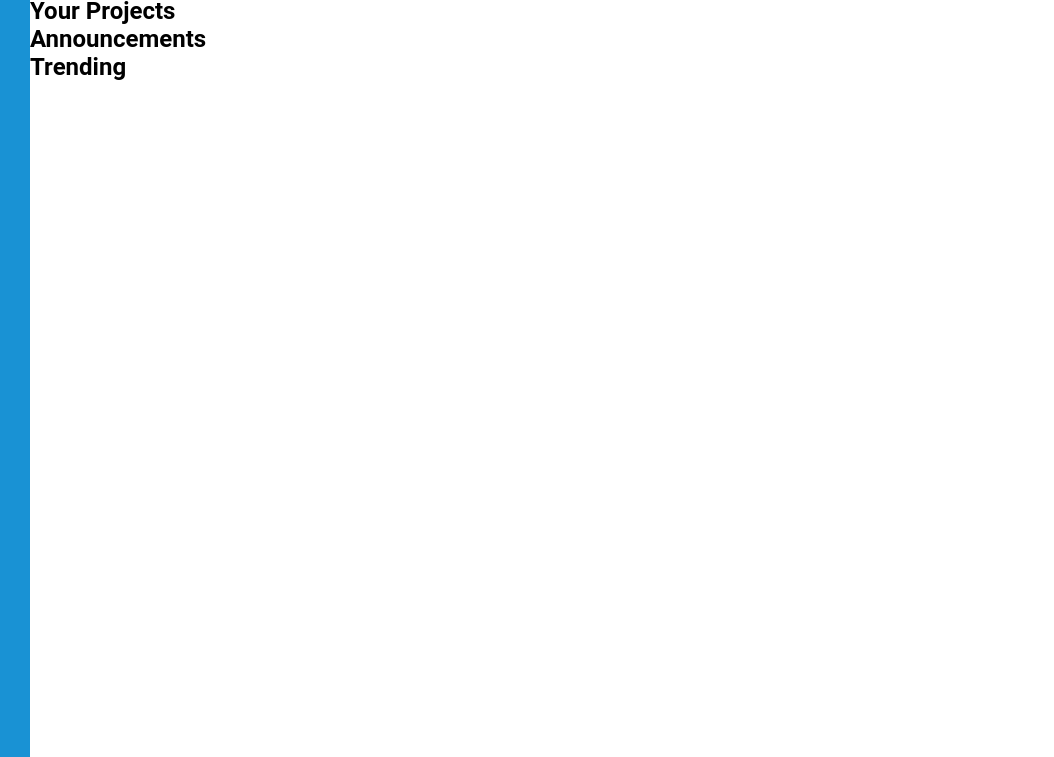
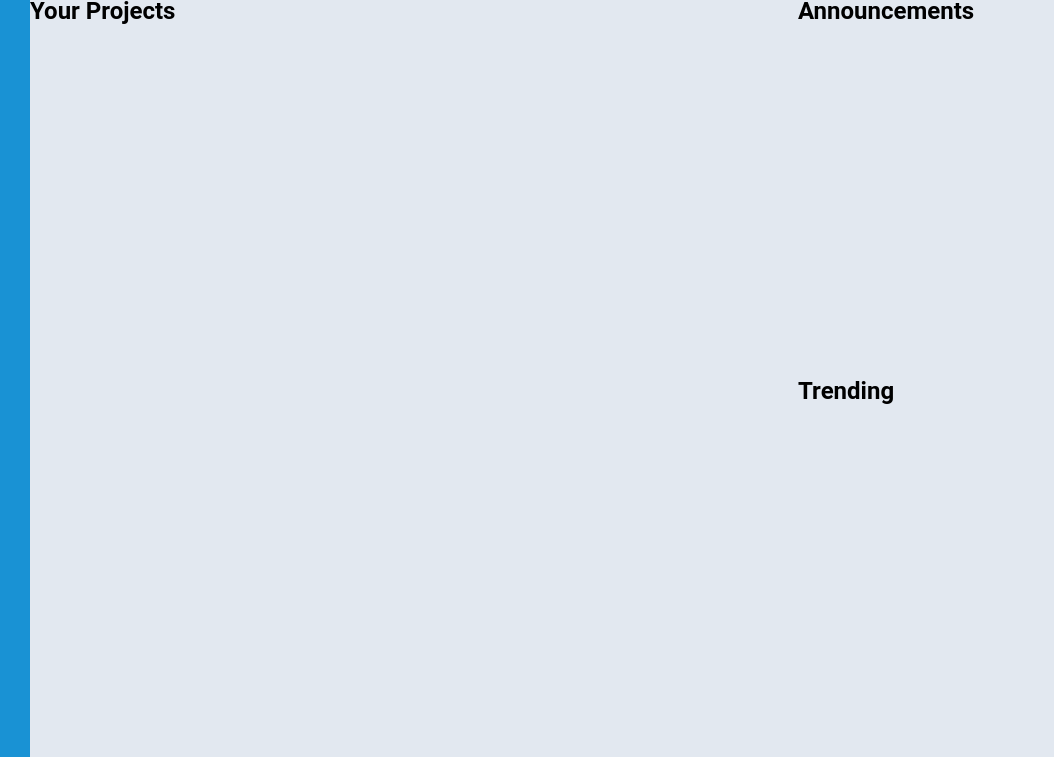
Before and after one commit to SpeakBoy/odin-admin-dashboard, a plain HTML site: page index.html in a window 1280 px wide. Shown: the part 155-912 px from the top of the page, 226-1280 px from the left. Drawn offline with Linux system fonts and the light colour scheme.

Commit message:
Add basic styling for main content

```diff
--- a/style.css
+++ b/style.css
@@ -39,3 +39,14 @@ body {
     display: grid;
     grid-template-columns: repeat(2, 1fr);
 }
+
+.main-content {
+    background-color: #E2E8F0;
+    display: grid;
+    grid-template-columns: 3fr 1fr;
+}
+
+.announcements-container,
+.trending-container {
+    grid-column: 2;
+}
```
